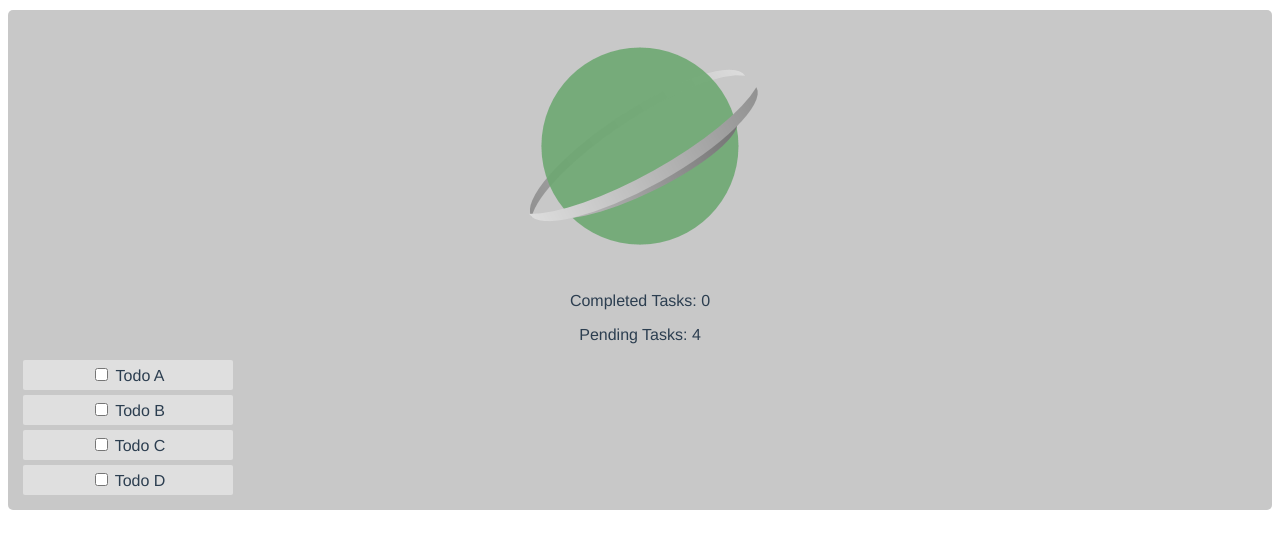
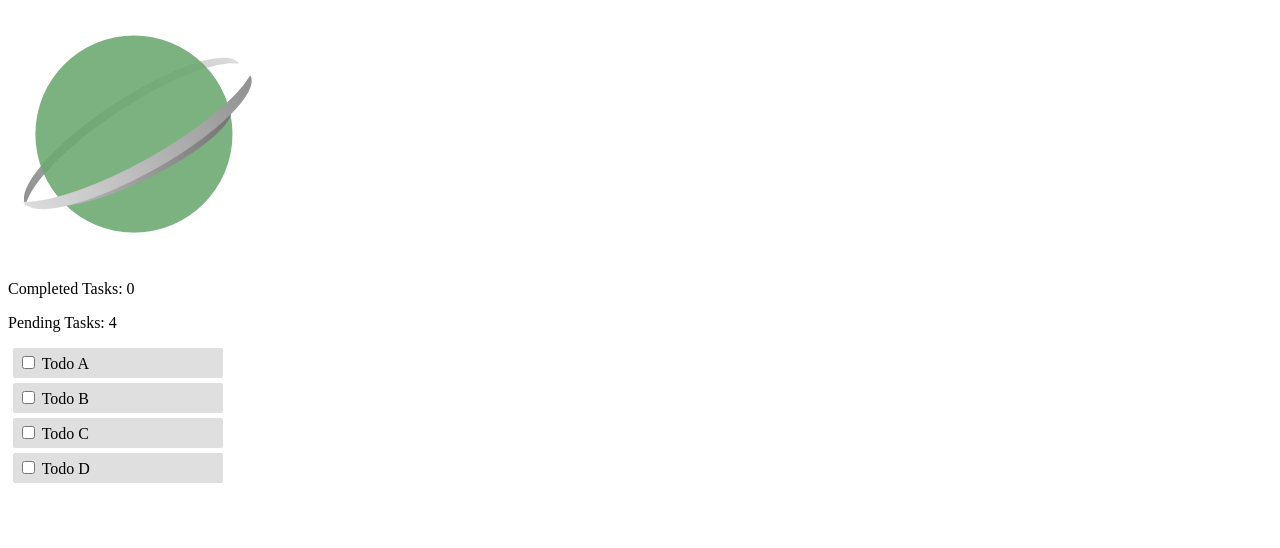
Before and after one commit to Trymunx/Plannit, a Vue app: page / in a window 1280 px wide. Shown: the top 548 px of the page. Built offline with nearby package versions, Linux system fonts and the light colour scheme.

Commit message:
Remove junk

```diff
--- a/src/App.vue
+++ b/src/App.vue
@@ -43,16 +43,5 @@
 </script>
 
 <style>
-#app {
-  font-family: "Avenir", Helvetica, Arial, sans-serif;
-  -webkit-font-smoothing: antialiased;
-  -moz-osx-font-smoothing: grayscale;
-  text-align: center;
-  color: #2c3e50;
-  background-color: #c8c8c8;
-  margin-top: 10px;
-  padding: 10px;
-  border-radius: 5px;
-  align-self: center;
-}
+
 </style>
```
Also changed, not shown: src/components/App.vue (deleted, +0 -15 lines), src/components/HelloWorld.vue (deleted, +0 -53 lines).
